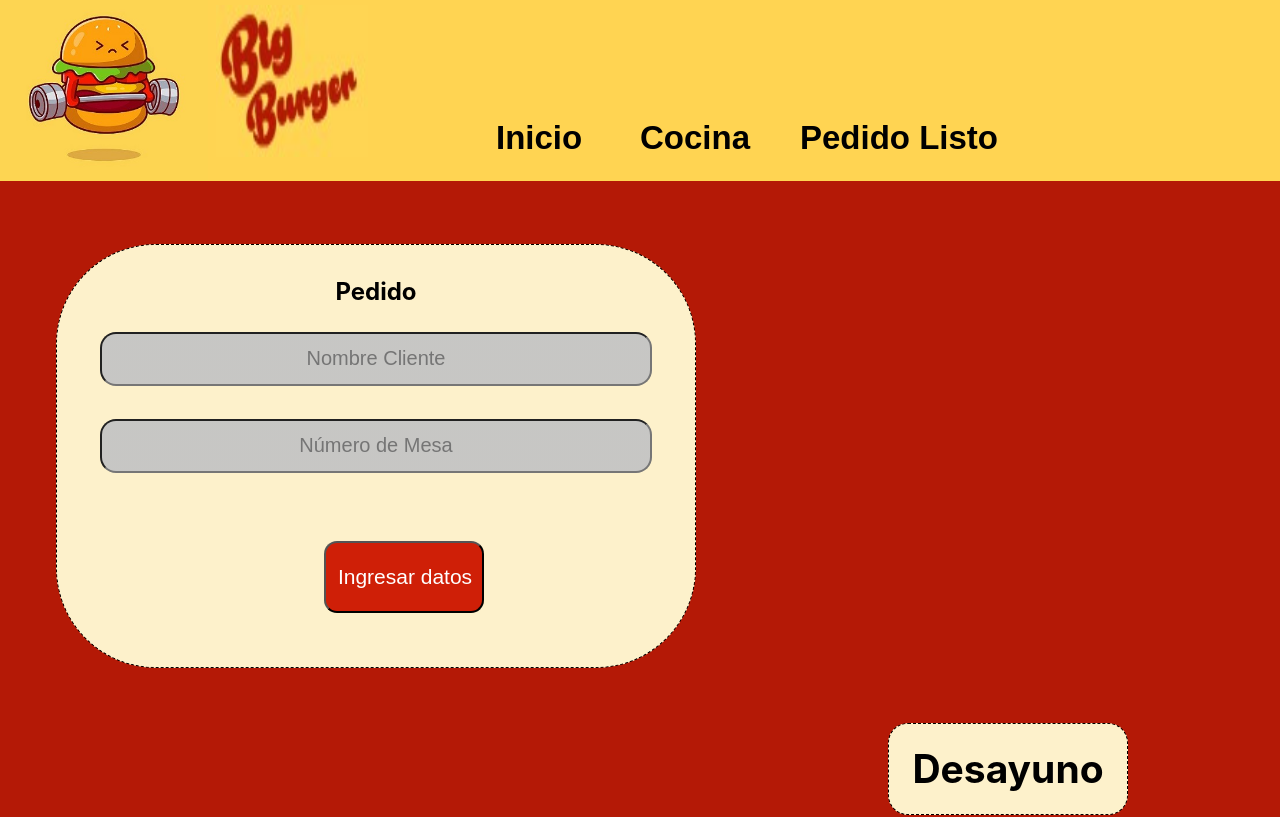
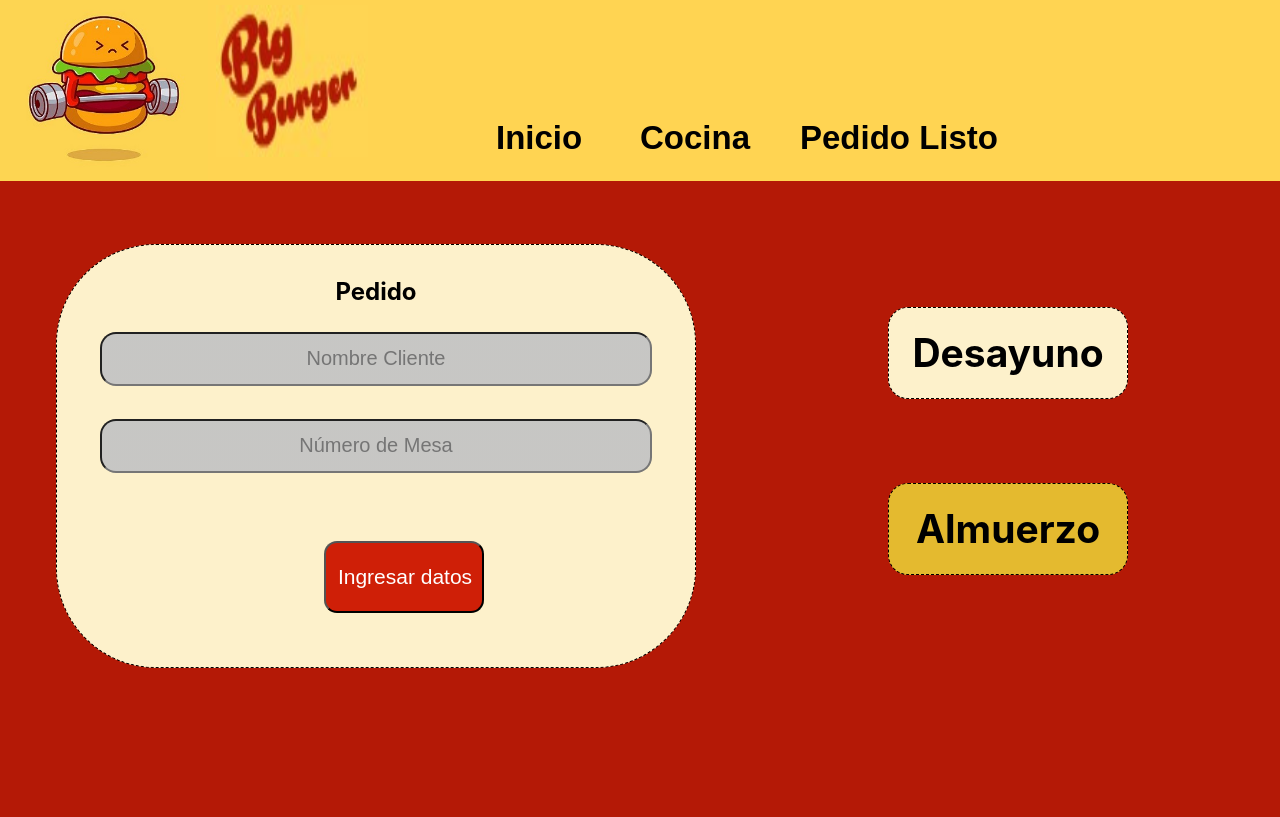
Before and after one commit to Magdasanhueza/burger-queen, a React app: page /table in a window 1280 px wide. Shown: the top 817 px of the page. Built offline with nearby package versions, Linux system fonts and the light colour scheme.

Commit message:
comentarios

```diff
--- a/src/components/Table/Table.module.css
+++ b/src/components/Table/Table.module.css
@@ -37,7 +37,7 @@
     align-items: center;
     text-align: center;
     margin-left: 111vh;
-    margin-top: 33vh;
+    margin-top: -19vh;
     text-decoration: none;
     color: black;
     width: 30vh;
@@ -57,7 +57,7 @@
     align-items: center;
     text-align: center;
     margin-left: 111vh;
-    margin-top: 59vh;
+    margin-top: 3vh;
     text-decoration: none;
     color: black;
     width: 30vh;
--- a/src/containers/BigBurger/BigBurger.js
+++ b/src/containers/BigBurger/BigBurger.js
@@ -63,7 +63,7 @@ class BigBurger extends Component {
     const priceDeduction = INGREDIENT_PRICES[Type];
     const oldPrice = this.state.totalPrice;
     const newPrice = oldPrice - priceDeduction;
-    this.setState({ totalPrice: newPrice, ingredients: updatedIngredients });
+    this.setState({ totalPrice: newPrice, ingredients: updatedIngredients }); //setState programa una actualizacion al objeto estado de un componente
     this.updatePurchaseState(updatedIngredients);
   };
   render() {
@@ -71,7 +71,7 @@ class BigBurger extends Component {
       ...this.state.ingredients, //spread operator
     };
     for (let key in disabledInfo) {
-      disabledInfo[key] = disabledInfo[key] <= 0;
+      disabledInfo[key] = disabledInfo[key] <= 0; //key ayuda a a react a identificar que items han cambiado, son agregados o eliminados.
     }
     //{salad: true, meat:false, ...}
     return (
@@ -89,3 +89,8 @@ class BigBurger extends Component {
   }
 }
 export default BigBurger;
+
+
+//props se pasa al componente
+//state se administra dentro del componente
+//this.state y this.props muestran el valor renderizado, osea el valor actual en pantalla
```
